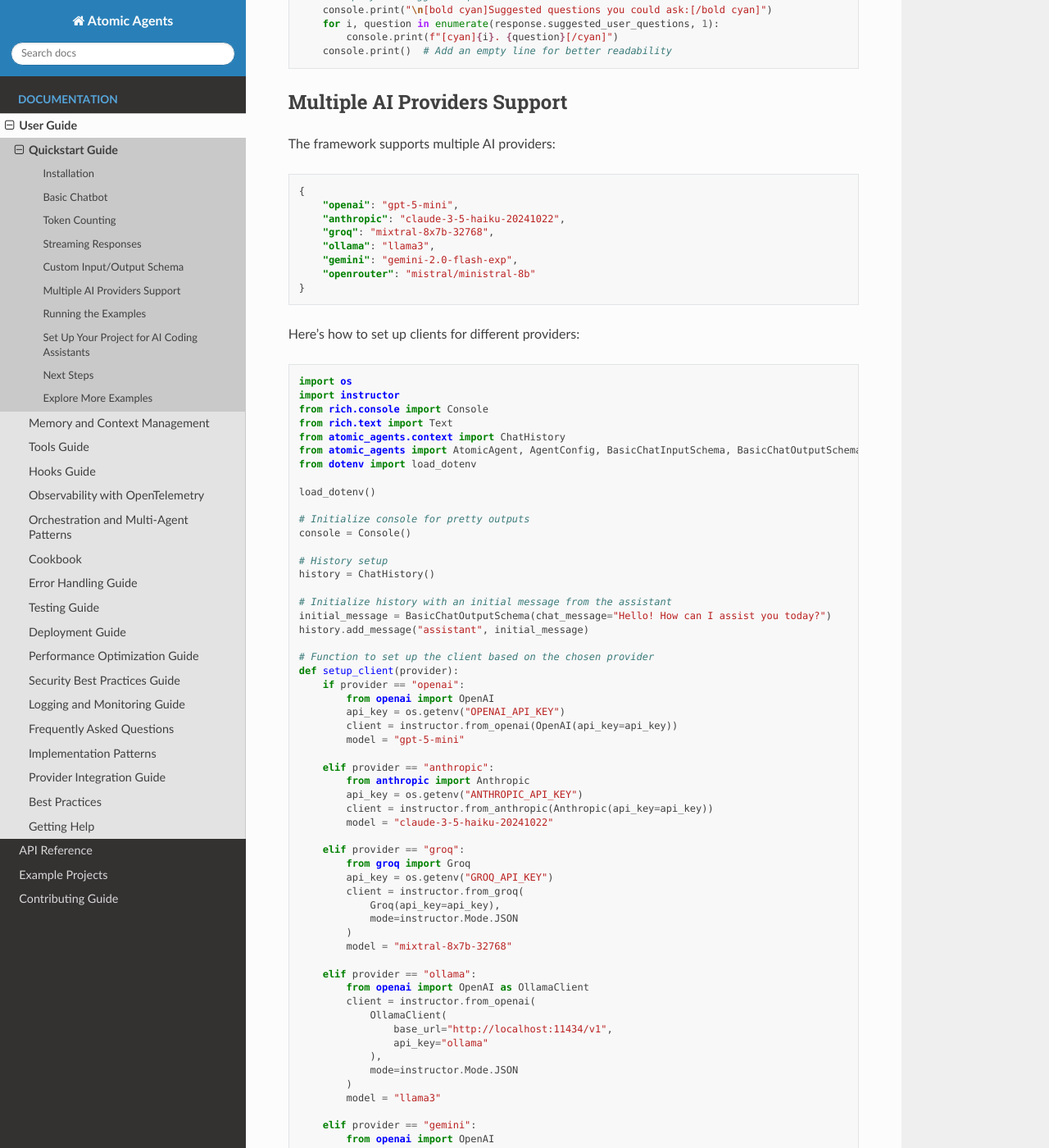
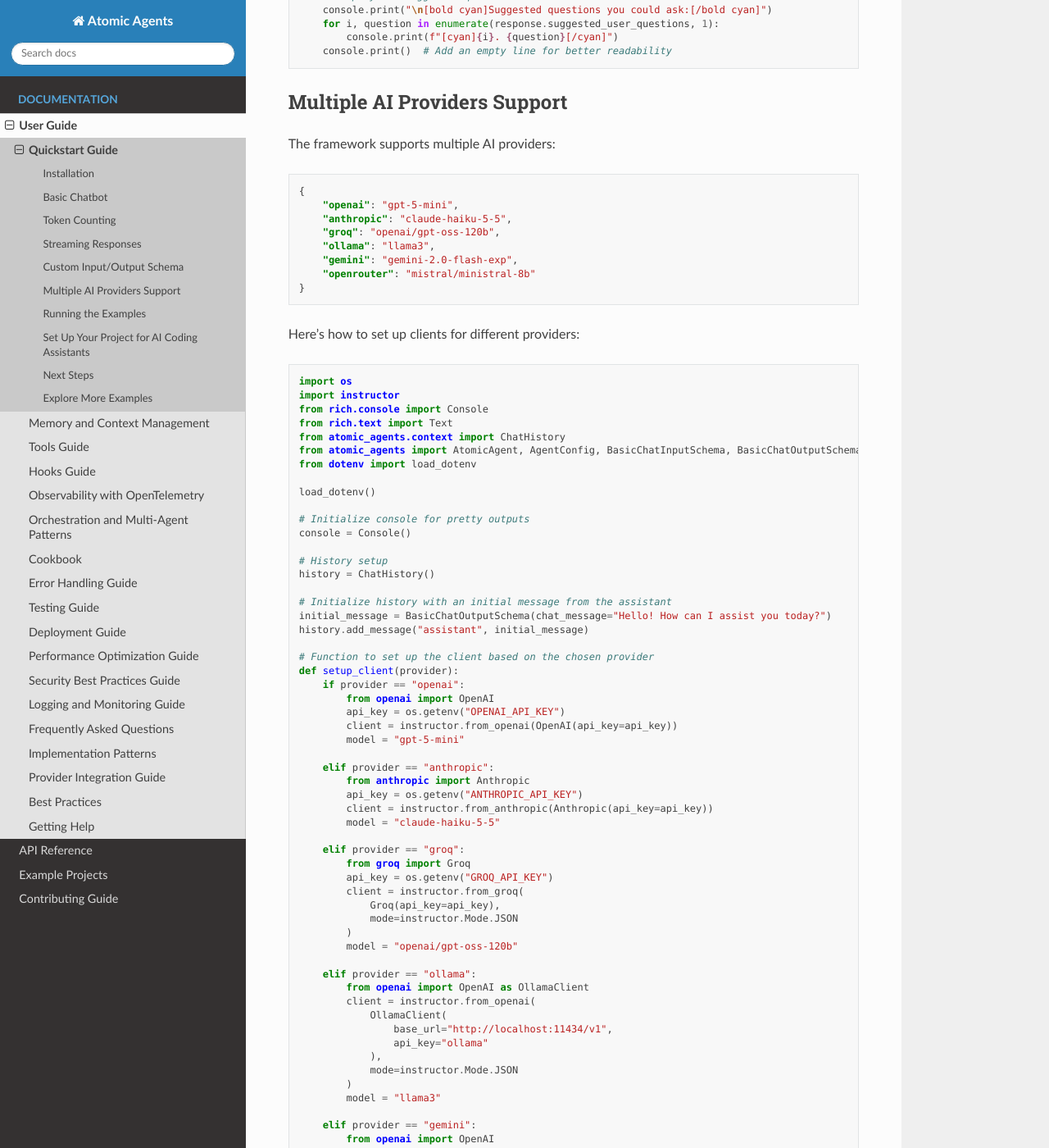
Before and after one commit to setoyoki0221-gif/atomic-agents, a Sphinx documentation site: the page built from docs/guides/quickstart.md, in a window 1280 px wide and 1400 px high, scrolled down 5066 px. Shown: the whole window at 82% size. Built offline with Sphinx 7.4.7 and the Read the Docs theme 3.1.0, drawn with Linux system fonts in a browser that asks for light colours.

Commit message:
docs(quickstart): replace retired Anthropic and Groq model IDs (#331)
* docs(quickstart): replace retired Anthropic and Groq model IDs

Co-Authored-By: Claude Sonnet 5.5 <noreply@anthropic.com>

* docs(quickstart): use openai/gpt-oss-120b as the Groq model

Co-Authored-By: Claude Sonnet 5.5 <noreply@anthropic.com>

---------

Co-authored-by: Claude Sonnet 5.5 <noreply@anthropic.com>

````diff
--- a/docs/guides/quickstart.md
+++ b/docs/guides/quickstart.md
@@ -285,8 +285,8 @@ The framework supports multiple AI providers:
 ```json
 {
     "openai": "gpt-5-mini",
-    "anthropic": "claude-3-5-haiku-20241022",
-    "groq": "mixtral-8x7b-32768",
+    "anthropic": "claude-haiku-5-5",
+    "groq": "openai/gpt-oss-120b",
     "ollama": "llama3",
     "gemini": "gemini-2.0-flash-exp",
     "openrouter": "mistral/ministral-8b"
@@ -328,7 +328,7 @@ def setup_client(provider):
         from anthropic import Anthropic
         api_key = os.getenv("ANTHROPIC_API_KEY")
         client = instructor.from_anthropic(Anthropic(api_key=api_key))
-        model = "claude-3-5-haiku-20241022"
+        model = "claude-haiku-5-5"
 
     elif provider == "groq":
         from groq import Groq
@@ -337,7 +337,7 @@ def setup_client(provider):
             Groq(api_key=api_key),
             mode=instructor.Mode.JSON
         )
-        model = "mixtral-8x7b-32768"
+        model = "openai/gpt-oss-120b"
 
     elif provider == "ollama":
         from openai import OpenAI as OllamaClient
````
Also changed, not shown: docs/guides/cookbook.md (+2 -2 lines), 1 other file.
